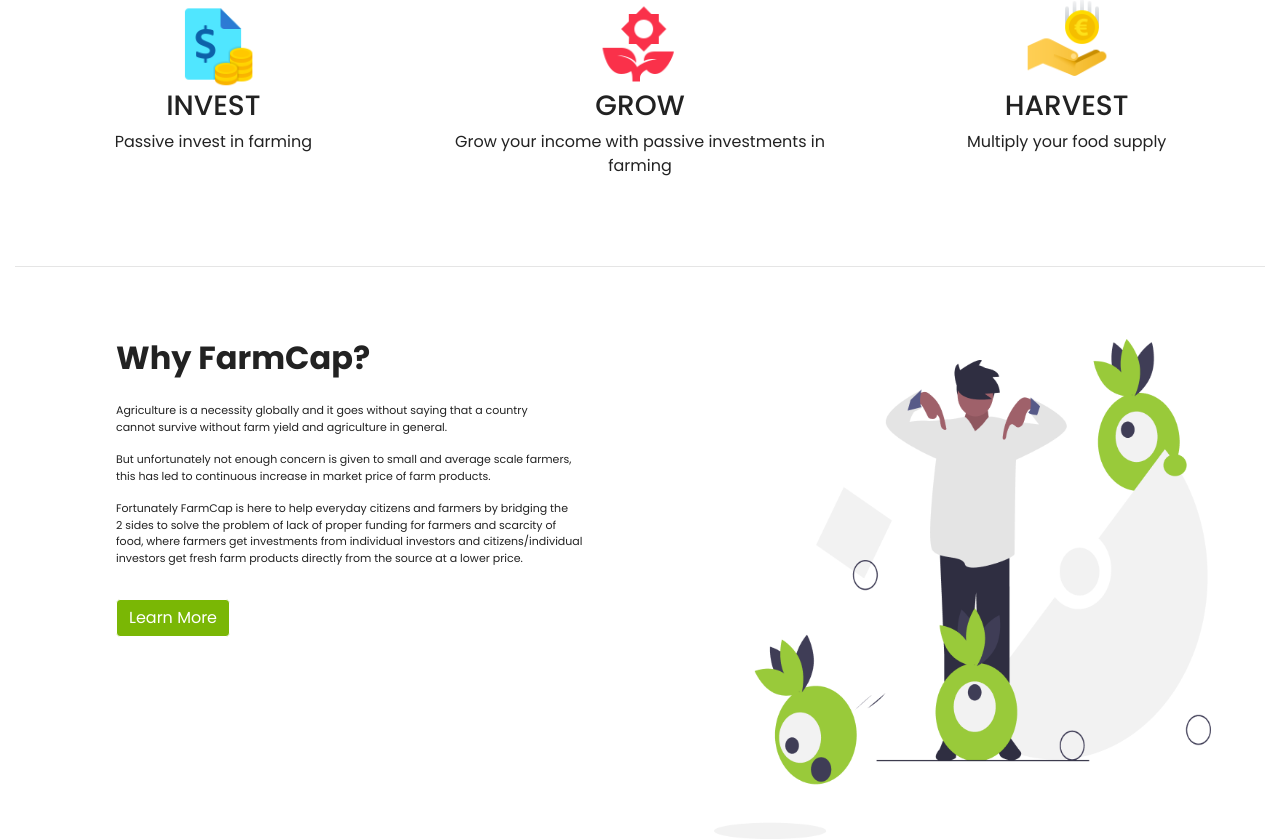
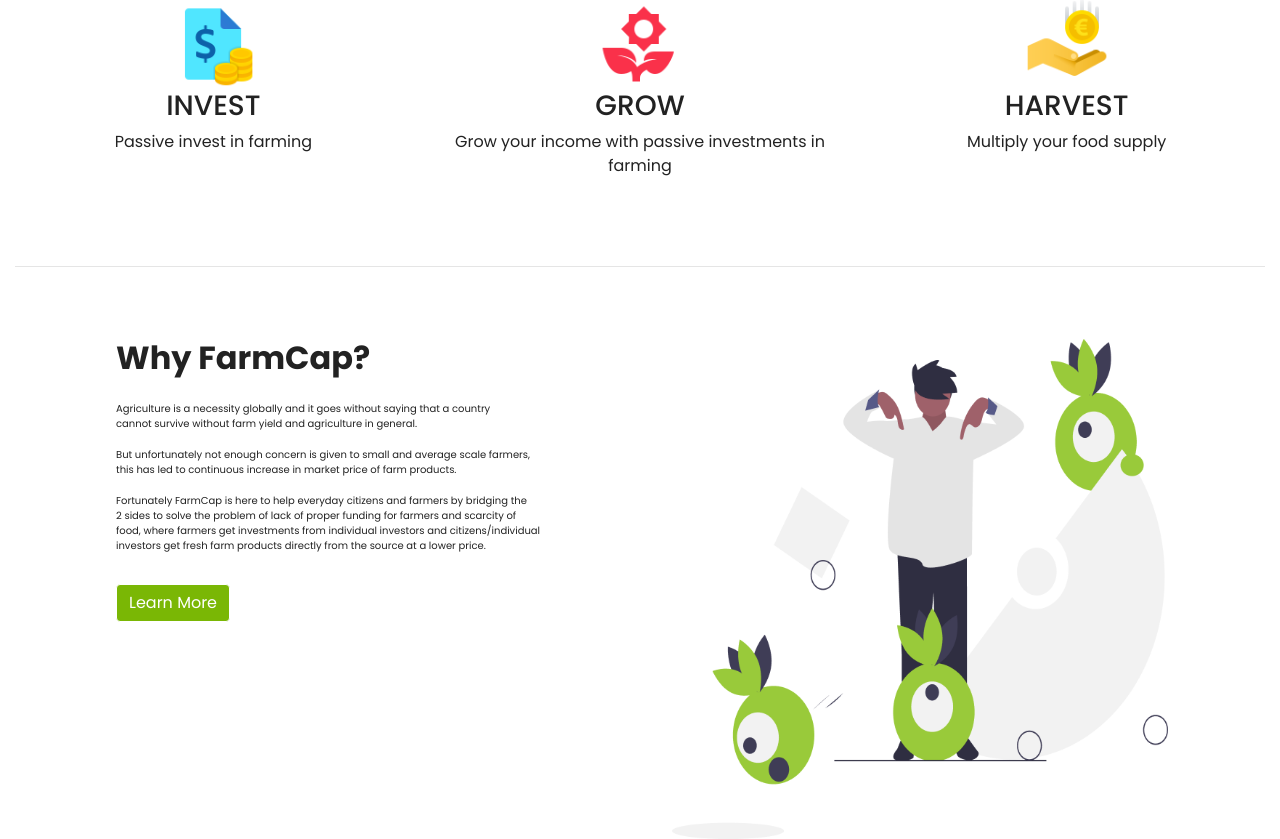
Before and after one commit to Tourch-tech/FarmCap, a PHP site: page /index.html in a window 1280 px wide. Shown: the part 1549-2388 px from the top of the page. Run offline with PHP 8.4, Linux system fonts and the light colour scheme; some libraries are stand-ins or nearby versions.

Commit message:
Update style.css

```diff
--- a/style.css
+++ b/style.css
@@ -79,9 +79,7 @@ html, body {
   margin-top: .3rem;
   margin-bottom: 1rem;
 }
-.fix-text {
-  font-size: 11px;
-}
+
 .img-fluid {
   height: 500px;
 }
```
